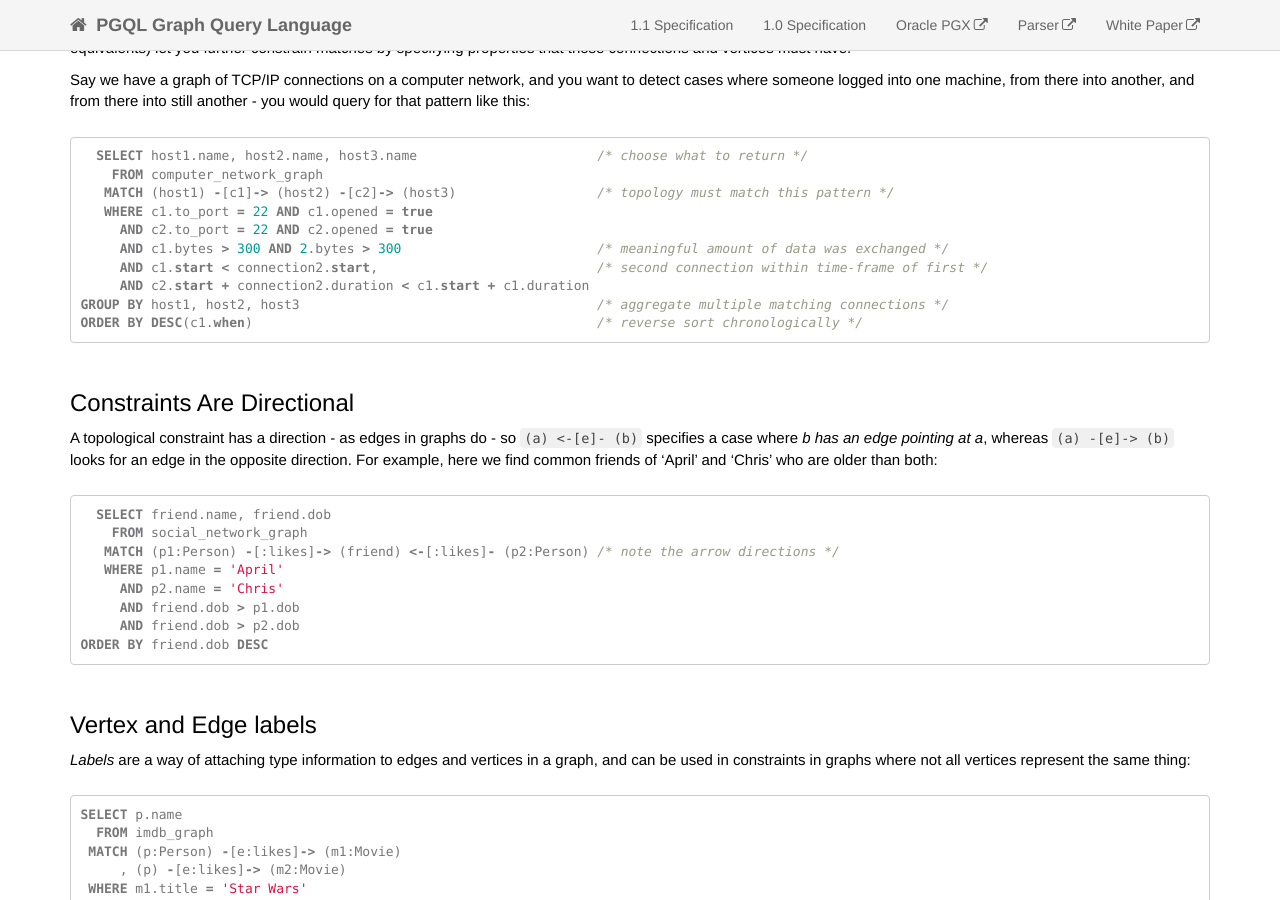
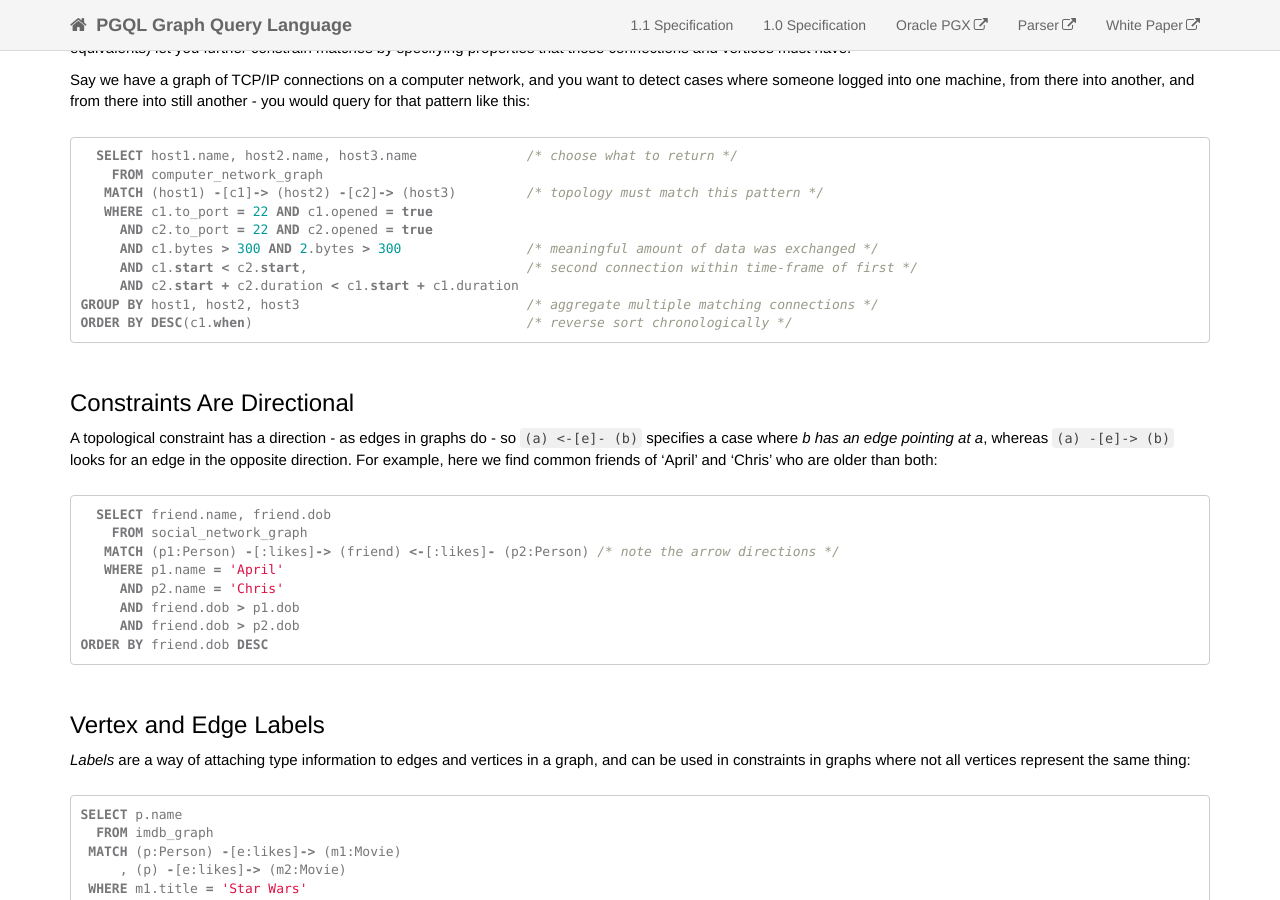
Before and after one commit to oracle/pgql-lang, a Jekyll site: the page built from index.md, in a window 1280 px wide and 900 px high, scrolled down 561 px. Built offline with Jekyll 4.4.1, drawn with Linux system fonts in a browser that asks for light colours; nearby versions of some CDN libraries; comment, search, counter and statistics services are not loaded.

Commit message:
fix error in query

````diff
--- a/index.md
+++ b/index.md
@@ -24,16 +24,16 @@ Say we have a graph of TCP/IP connections on a computer network, and you want to
 one machine, from there into another, and from there into still another - you would query for that pattern like this:
 
 ```sql
-  SELECT host1.name, host2.name, host3.name                       /* choose what to return */
+  SELECT host1.name, host2.name, host3.name              /* choose what to return */
     FROM computer_network_graph
-   MATCH (host1) -[c1]-> (host2) -[c2]-> (host3)                  /* topology must match this pattern */
+   MATCH (host1) -[c1]-> (host2) -[c2]-> (host3)         /* topology must match this pattern */
    WHERE c1.to_port = 22 AND c1.opened = true
      AND c2.to_port = 22 AND c2.opened = true
-     AND c1.bytes > 300 AND 2.bytes > 300                         /* meaningful amount of data was exchanged */
-     AND c1.start < connection2.start,                            /* second connection within time-frame of first */
-     AND c2.start + connection2.duration < c1.start + c1.duration
-GROUP BY host1, host2, host3                                      /* aggregate multiple matching connections */
-ORDER BY DESC(c1.when)                                            /* reverse sort chronologically */
+     AND c1.bytes > 300 AND 2.bytes > 300                /* meaningful amount of data was exchanged */
+     AND c1.start < c2.start,                            /* second connection within time-frame of first */
+     AND c2.start + c2.duration < c1.start + c1.duration
+GROUP BY host1, host2, host3                             /* aggregate multiple matching connections */
+ORDER BY DESC(c1.when)                                   /* reverse sort chronologically */
 ```
 
 
@@ -56,7 +56,7 @@ for an edge in the opposite direction.  For example, here we find common friends
 ORDER BY friend.dob DESC
 ```
 
-Vertex and Edge labels
+Vertex and Edge Labels
 ----------------------
 
 *Labels* are a way of attaching type information to edges and vertices in a graph, and can be used in
````
